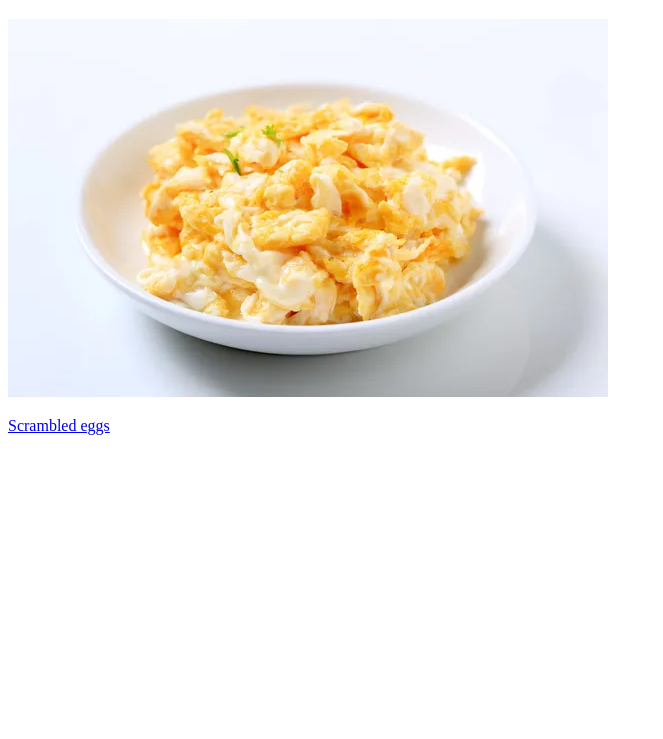
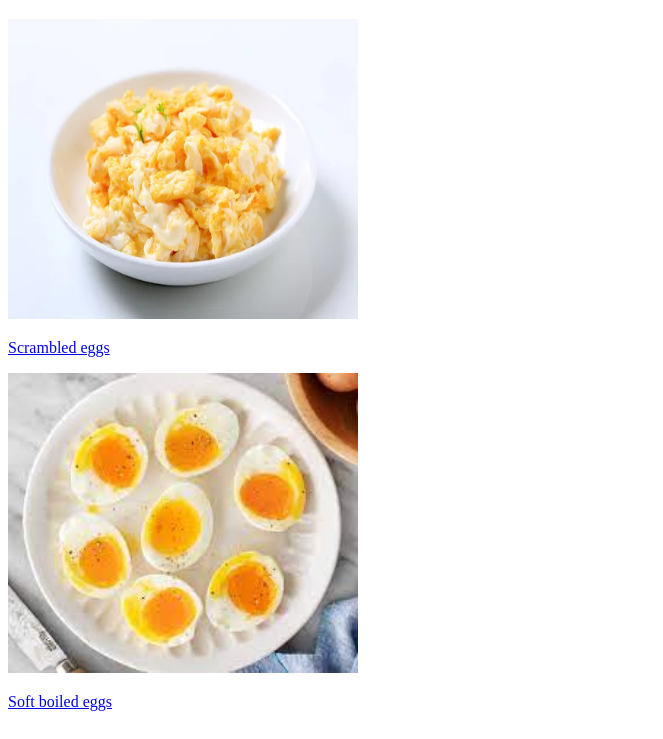
Before and after one commit to L05TFuture/odin-recipes, a plain HTML site: page index.html in a window 1280 px wide. Shown: the part 61-800 px from the top of the page, without its empty margins (0-663 px from the left). Drawn offline with Linux system fonts and the light colour scheme.

Commit message:
added image and link for soft boiled egg on main/index page

```diff
--- a/index.html
+++ b/index.html
@@ -6,9 +6,12 @@
     </head>
     <body>
         <h1>Odin Recipes</h1>
-        <!-- scrambled, poached and sunny side up -->
-        <img src="./img/scrambled-eggs.jpg" alt="Image of scrambled eggs">
+        <!-- scrambled, soft boiiled eggs and and sunny side up -->
+        <img src="./img/scrambled-eggs.jpg" alt="Image of scrambled eggs" height="300" width="350">
         <p><a href="recipes/scrambled-eggs.html">Scrambled eggs</a></p>
+        <img src="./img/soft-boiled-eggs.jpeg" alt="Image of soft boiled eggs" height="300" width="350">
+        <p> <a href="recipes/soft-boiled-eggs.html">Soft boiled eggs</a></p>
+
     </body>
 
 </html>
```
